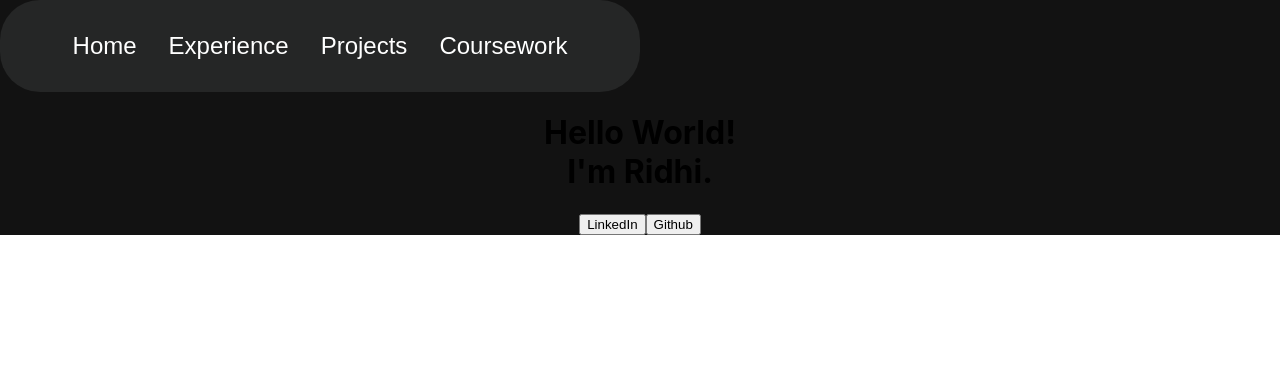
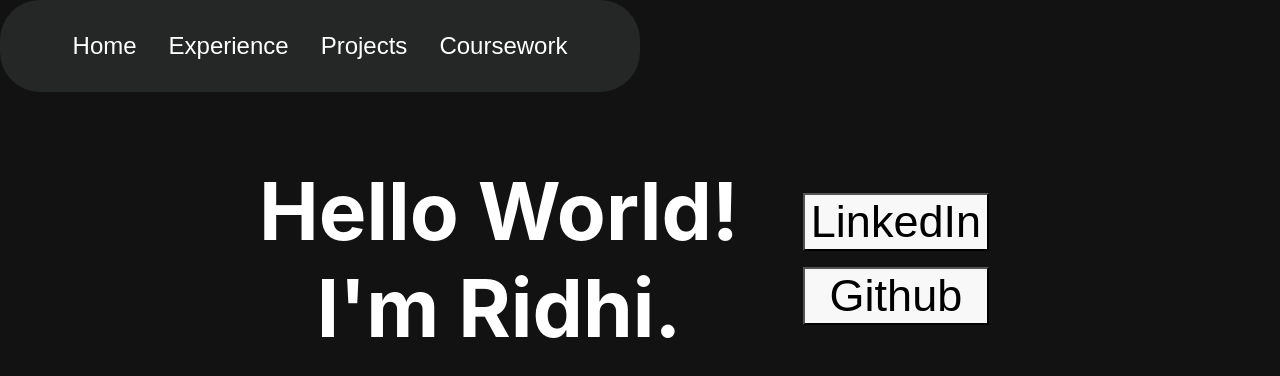
Before and after one commit to Ridzz23/Web-portfolio, a React (Create React App) app: page / in a window 1280 px wide. Shown: the top 376 px of the page. Built offline with nearby package versions, Linux system fonts and the light colour scheme; the HTML template or start-up script is replaced by a standard one.

Commit message:
updated styling for buttons

```diff
--- a/src/App.css
+++ b/src/App.css
@@ -1,4 +1,4 @@
-.App {
+body,html {
   text-align: center;
   background-color: #121212;
 }
@@ -20,13 +20,42 @@
   flex-direction: column;
   align-items: left;
   justify-content: center;
+  padding-right: 20rem;
+  padding-bottom: 10rem;
   font-size: calc(10px + 2vmin);
   color: white;
   font-size: 80px;
 }
 
-.App-link {
-  color: #61dafb;
+.parent {
+  margin: 1rem;
+  padding: 2rem 2rem;
+  text-align: center;
+}
+
+.child-left {
+  display: inline-block;
+  padding: 1rem 3rem 1rem 1rem;
+  vertical-align: middle;
+  color: white;
+  font-size: 80px;
+}
+
+.child-right {
+  display: inline-block;
+  padding: 1rem 3rem 1rem 1rem;
+  vertical-align: middle;
+}
+
+.button1 {
+  background-color: #f8f8f8;
+  font-size: 45px;
+}
+
+.button-container {
+  display: flex;
+  flex-direction: column;
+  gap: 1rem; /* Space between buttons */
 }
 
 @keyframes App-logo-spin {
```
